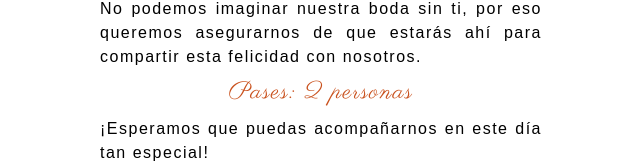
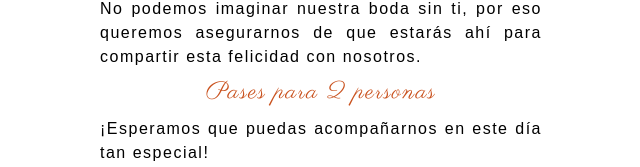
Before and after one commit to jesusacu98/wedding, a Next.js app: page / in a window 1280 px wide. Shown: the part 11696-11863 px from the top of the page, without its empty margins (319-959 px from the left). Built offline with nearby package versions, Linux system fonts and the light colour scheme.

Commit message:
Cuenta regresivaaaaaaaaaaa

```diff
--- a/src/app/components/section7.tsx
+++ b/src/app/components/section7.tsx
@@ -130,7 +130,7 @@ export default function Reglas(props: Props) {
 
                     <div className="flex flex-col items-center text-justify mt-2 px-[35px]">
                         <span className="block text-2xl text-secondary font-[300] font-cursive tracking-[1.5px]">
-                            Pases: {props.pases} {personas}
+                            Pases para {props.pases} {personas}
                         </span>
                     </div>
 
```
